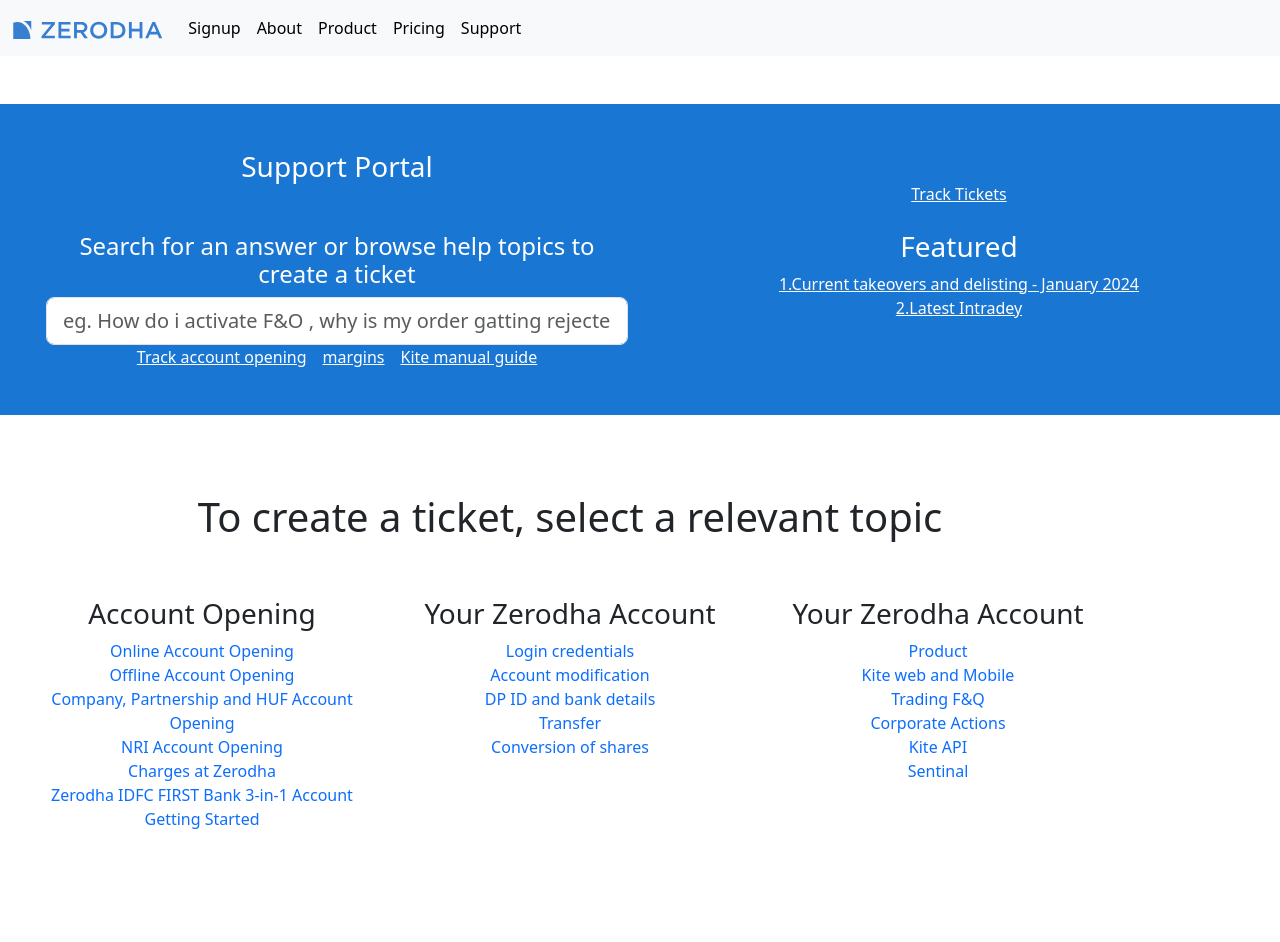
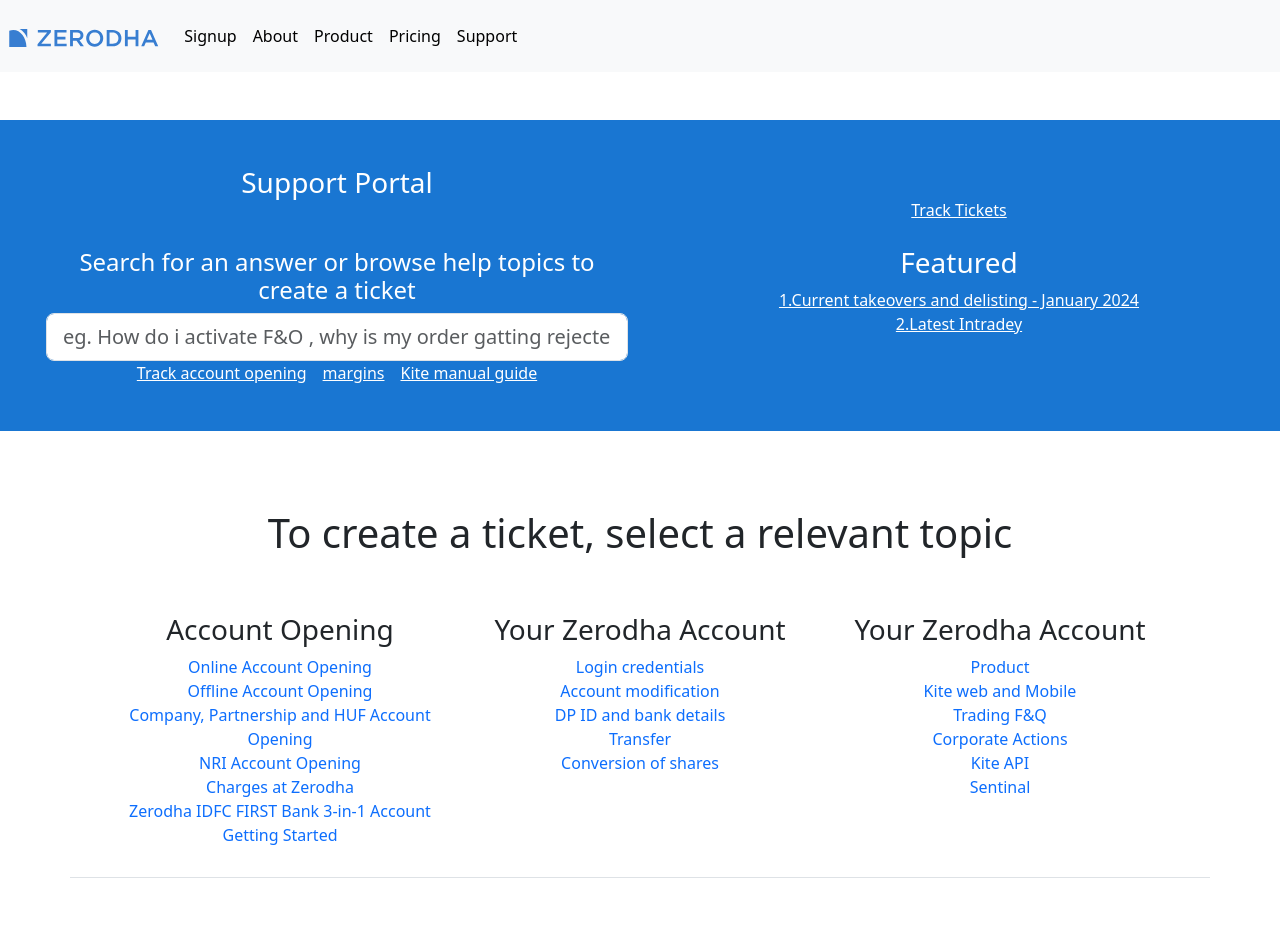
Before and after one commit to Dikshasisodia31/Zerodha, a React (Vite) app: page /support in a window 1280 px wide. Shown: the top 942 px of the page. Built offline with nearby package versions, Linux system fonts and the light colour scheme.

Commit message:
Add createTicket feature to support section

```diff
--- a/src/landing_page/Navbar.jsx
+++ b/src/landing_page/Navbar.jsx
@@ -4,10 +4,12 @@
 import { Link } from "react-router-dom";
 function Navbar() {
   return (
+
+
     <nav class="navbar navbar-expand-lg bg-body-tertiary">
-  <div class="container-fluid">
+      <div class="container-fluid p-2">
         <a class="navbar-brand" href="#">
-        <img src={logo} style={{height : "20px"}}/>
+          <img src={logo} style={{ height: "20px" }} />
         </a>
         <button class="navbar-toggler" type="button" data-bs-toggle="collapse" data-bs-target="#navbarSupportedContent" aria-controls="navbarSupportedContent" aria-expanded="false" aria-label="Toggle navigation">
           <span class="navbar-toggler-icon"></span>
@@ -32,16 +34,13 @@
             <li class="nav-item">
               <Link class="nav-link active" aria-current="page" to="support">Support</Link>
             </li>
+          </ul>
 
 
-
-      </ul>
-      <form class="d-flex" role="search">
-
-      </form>
         </div>
       </div>
     </nav>
+
 
   );
 }
--- a/src/landing_page/support/CreateTicket.jsx
+++ b/src/landing_page/support/CreateTicket.jsx
@@ -1,8 +1,8 @@
 import React from "react";
 
 function CreateTicket() {
-    return ( <div className="container p-0 m-0">
-        <div className="row">
+    return ( <div className="container">
+        <div className="row border-bottom">
             <h1>To create a ticket, select a relevant topic</h1>
             <div className="col-4 mt-5">
                 <h3> <i className="fa fa-plus-circle" aria-hidden="true"></i>Account Opening</h3>
```
Lines whose indentation alone changed are shown as unchanged.
